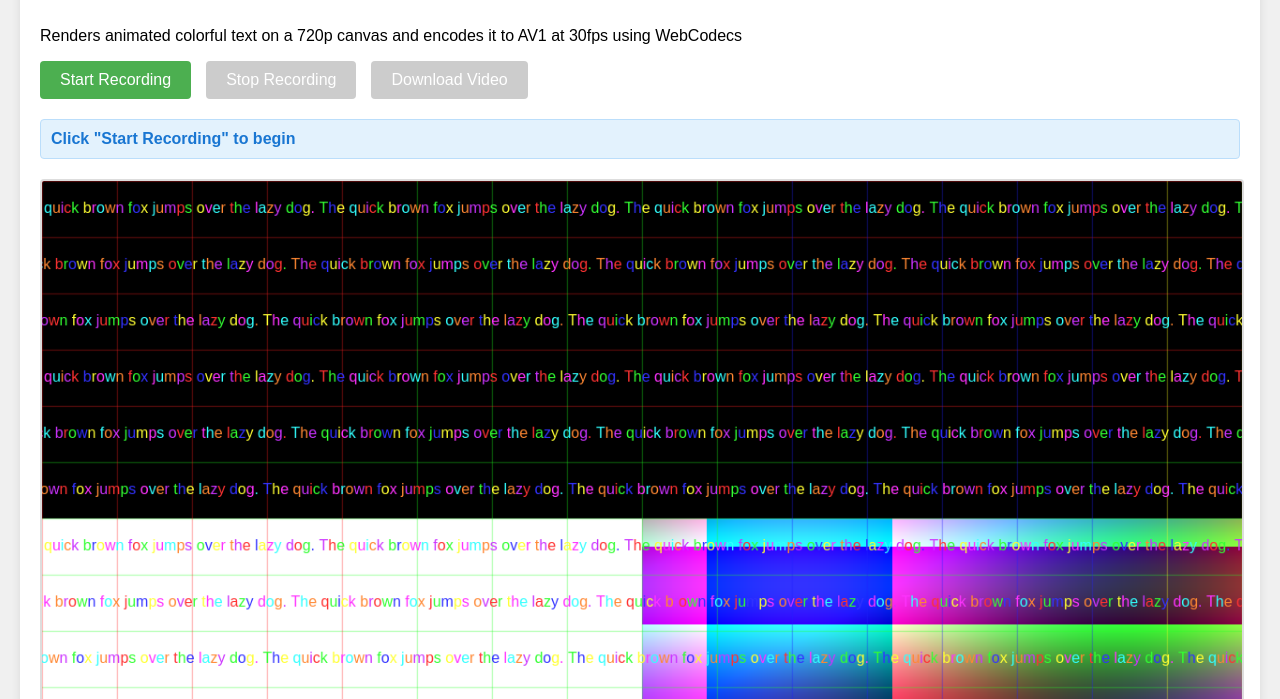
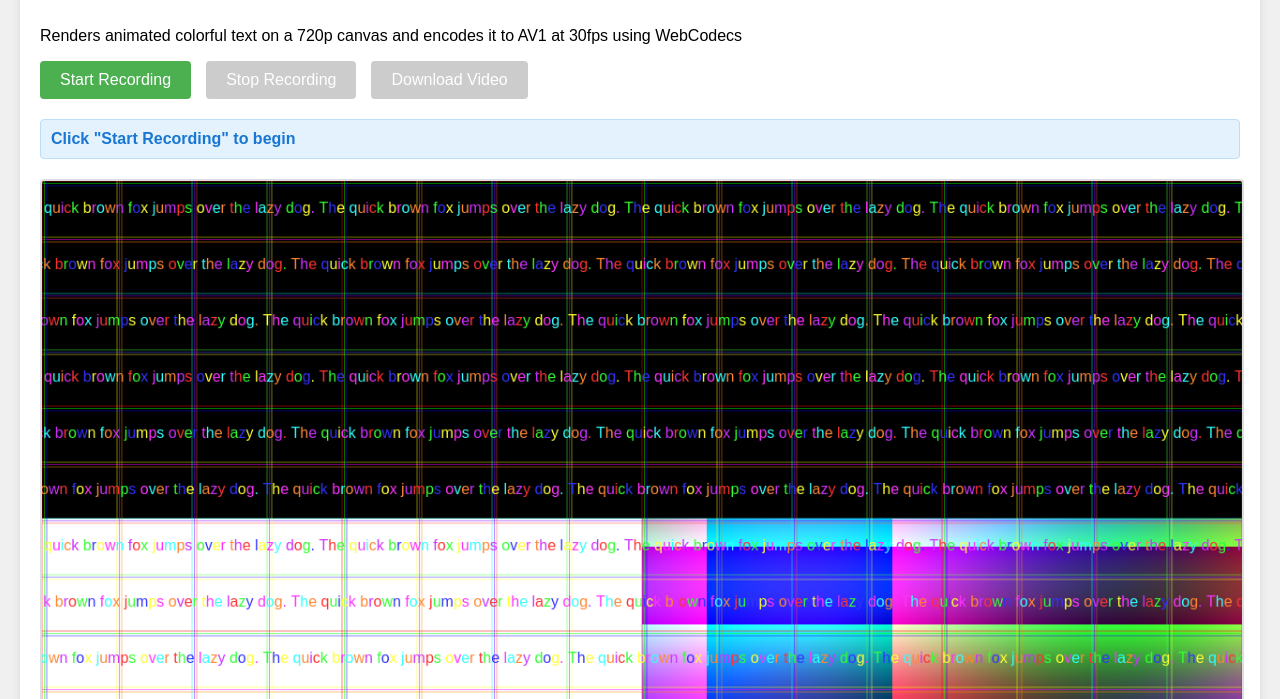
Before and after one commit to taste1981/workspace, a browser extension: page videoeffect/text-encoder.html in a window 1280 px wide. Shown: the part 101-800 px from the top of the page. Drawn offline with Linux system fonts and the light colour scheme; animation ran at ten frames a second.

Commit message:
Make the lines more color complex.

```diff
--- a/videoeffect/text-encoder.html
+++ b/videoeffect/text-encoder.html
@@ -190,6 +190,12 @@
                 this.text = "The quick brown fox jumps over the lazy dog. ";
                 this.repeatedText = this.text.repeat(20); // Repeat to fill screen
 
+                // Brighter colors for grid lines to make them more visible
+                this.gridColors = ['#ff0000', '#00ff00', '#0000ff', '#ffff00', '#ff00ff', '#00ffff', '#ff8800', '#8800ff'];
+
+                // Very distinct colors for 3-line groups - high contrast between adjacent groups
+                this.groupColors = ['#ff0000', '#00ff00', '#0000ff', '#ffff00', '#ff00ff', '#ff8800', '#00ffff', '#8800ff', '#ff4444', '#44ff44', '#4444ff', '#ffff44'];
+
                 // Pre-calculated gradient data for better performance
                 this.gradientImageData = null;
                 this.initializeGradient();
@@ -281,36 +287,38 @@
                 this.ctx.putImageData(this.gradientImageData, startX, startY);
 
                 // Draw grid lines
-                this.ctx.lineWidth = 0.1;
+                this.ctx.lineWidth = 0.5; // Make lines thicker for better visibility
 
                 const lines = 12; // Number of text lines
                 const lineHeight = this.canvas.height / lines;
 
-                // Draw horizontal lines in groups of 5 with colors (much closer together)
+                // Draw horizontal lines in groups of 3 with colors (much closer together)
                 for (let line = 0; line <= lines; line++) {
                     const y = line * lineHeight;
-                    const colorIndex = Math.floor(line / 5) % this.colors.length;
-                    this.ctx.strokeStyle = this.colors[colorIndex];
 
-                    // Draw 5 very close lines for each group
-                    for (let offset = 0; offset < 5; offset++) {
+                    // Draw 3 close lines for each group with different colors for each line
+                    for (let offset = 0; offset < 3; offset++) {
+                        const colorIndex = (line * 3 + offset) % this.groupColors.length;
+                        this.ctx.strokeStyle = this.groupColors[colorIndex];
+
                         this.ctx.beginPath();
-                        this.ctx.moveTo(0, y + offset * 0.2); // Much closer spacing
-                        this.ctx.lineTo(this.canvas.width, y + offset * 0.2);
+                        this.ctx.moveTo(0, y + offset * 2.5); // 2.5 pixels apart - more visible spacing
+                        this.ctx.lineTo(this.canvas.width, y + offset * 2.5);
                         this.ctx.stroke();
                     }
                 }
 
-                // Draw vertical lines in groups of 5 with colors (much closer together, every 80 pixels)
+                // Draw vertical lines in groups of 3 with colors (much closer together, every 80 pixels)
                 for (let x = 0; x <= this.canvas.width; x += 80) {
-                    const colorIndex = Math.floor(x / 400) % this.colors.length;
-                    this.ctx.strokeStyle = this.colors[colorIndex];
 
-                    // Draw 5 very close lines for each group
-                    for (let offset = 0; offset < 5; offset++) {
+                    // Draw 3 close lines for each group with different colors for each line
+                    for (let offset = 0; offset < 3; offset++) {
+                        const colorIndex = (Math.floor(x / 80) * 3 + offset) % this.groupColors.length;
+                        this.ctx.strokeStyle = this.groupColors[colorIndex];
+
                         this.ctx.beginPath();
-                        this.ctx.moveTo(x + offset * 0.2, 0); // Much closer spacing
-                        this.ctx.lineTo(x + offset * 0.2, this.canvas.height);
+                        this.ctx.moveTo(x + offset * 2.5, 0); // 2.5 pixels apart - more visible spacing
+                        this.ctx.lineTo(x + offset * 2.5, this.canvas.height);
                         this.ctx.stroke();
                     }
                 }
```
